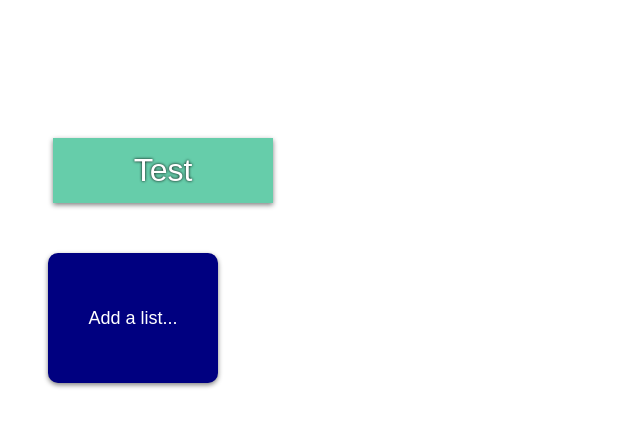
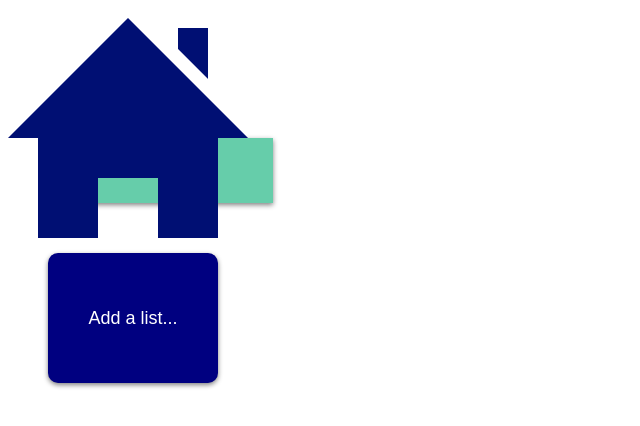
Before and after one commit to chadfraser/TrelloClone, a website: page sample-list.html in a window 1280 px wide. Shown: the whole page, without its empty margins (0-640 px from the left). Drawn offline with nearby package versions, Linux system fonts and the light colour scheme.

Commit message:
Add images to main page

```diff
--- a/sample-list.html
+++ b/sample-list.html
@@ -8,18 +8,14 @@
     <title>Not-Trello</title>
 </head>
 <body>
-    <div id="main-image-icon"></div>
-    <div id="list-title" class="card">Test</div>
+    <div id="main-image-icon">
+        <a href="index.html"><img src="img/iconmonstr-home.png"></a>
+    </div>
+
+    <div id="list-title" class="card"></div>
     <content id="lists">
-        <!-- <div class="list">FRGV
-            <div class="list-sub-div">
-                    <hr> <input>
-            </div>
-        </div> -->
         <div id="card-create-list" class="card">Add a list...</div>
     </content>
-    <!-- <script src="https://ajax.googleapis.com/ajax/libs/jquery/3.1.0/jquery.min.js"></script> -->
-    <!-- <script src="/js-cookie/src/js.cookie.js"></script> -->
     <script src="https://cdn.jsdelivr.net/npm/js-cookie@2/src/js.cookie.min.js"></script>
     <script src="js/new-list-button.js"></script>
 </body>
```
Also changed, not shown: index.html (+3 -3 lines), img/iconmonstr-home.png (added), img/iconmonstr-red-x-mark.png (added).
